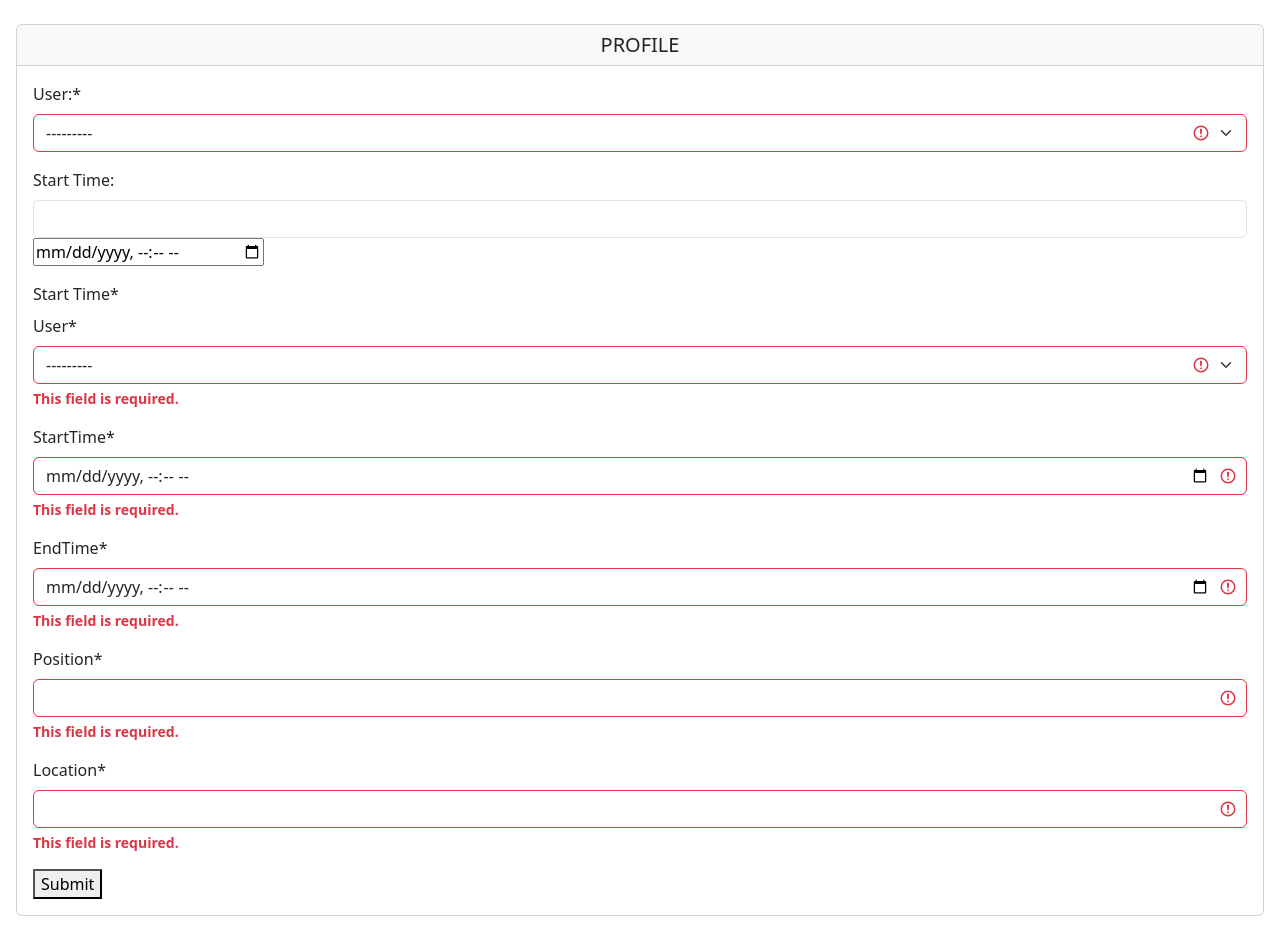
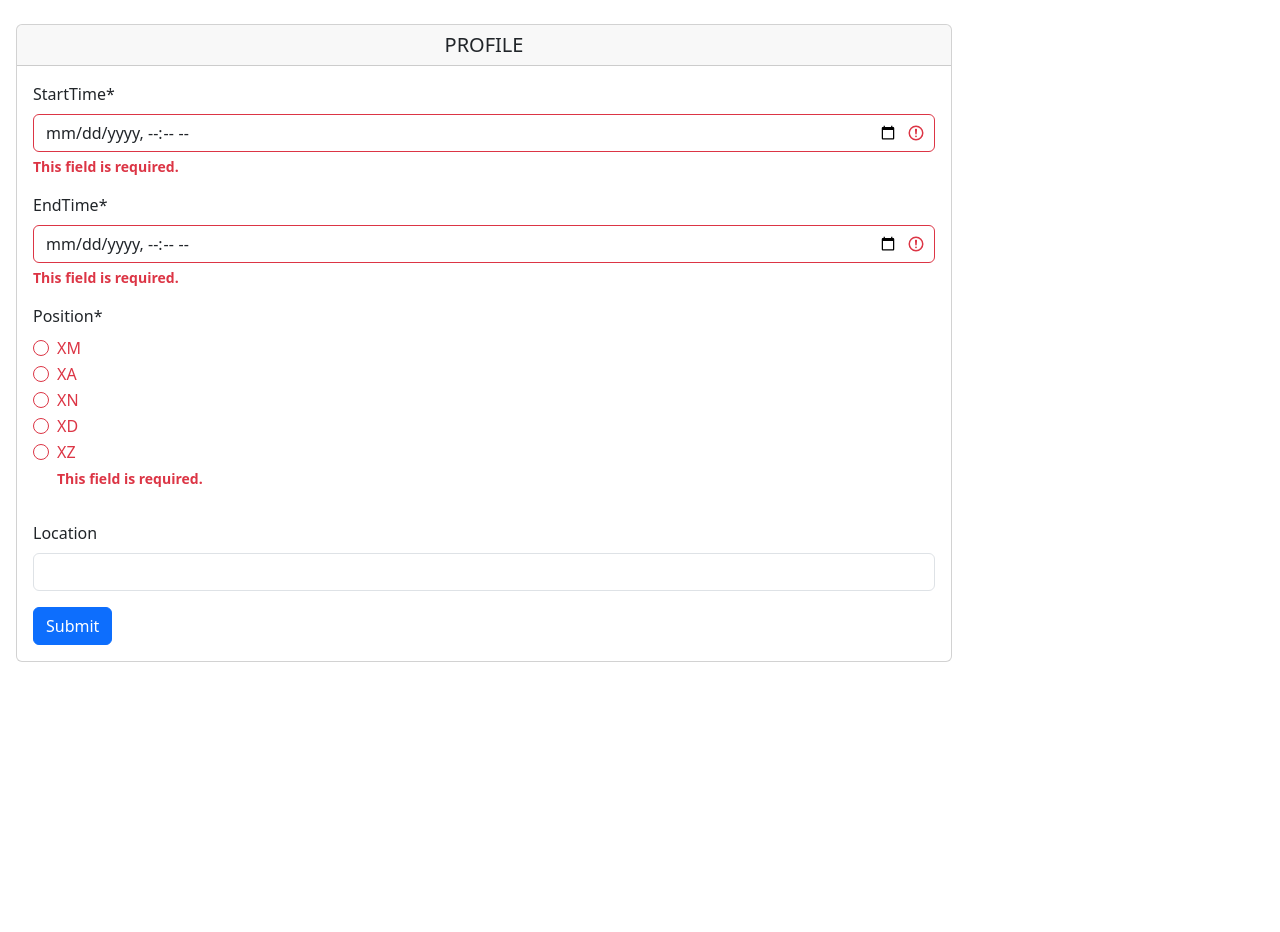
Before and after one commit to adriangabriel1000/oplauncher, a Django app: page /attendance/create/ in a window 1280 px wide. Shown: the part 72-1004 px from the top of the page. After the commit the page ends 734 px from the top, so only its background shows below. Run offline with Django 5.2, Linux system fonts and the light colour scheme; a user stored in the database is signed in; data comes from the database, SQL or seed files in the repository; both versions use the stored data as it was after the commit; some libraries are stand-ins or nearby versions.

Commit message:
createFormCrispy

```diff
--- a/oplauncher/attendance/forms.py
+++ b/oplauncher/attendance/forms.py
@@ -2,15 +2,25 @@ from .models import Attendance
 from django import forms
 
 
-class DateInput(forms.DateInput):
-    input_type = 'datetime-local'
+class AttendanceForm(forms.ModelForm):
+
+    pos = (
+        ("XM", "XM"),
+        ("XA", "XA"),
+        ("XN", "XN"),
+        ("XD", "XD"),
+        ("XZ", "XZ"),
+    )
+
+    position = forms.ChoiceField(choices=pos, widget=forms.RadioSelect())
+
+    class Meta:
+        model = Attendance
+        fields = ('startTime', 'endTime', 'position', 'location')
+        widgets={
+            'startTime': forms.DateInput(attrs={'type': 'datetime-local'}),
+            'endTime': forms.DateInput(attrs={'type': 'datetime-local'}),
 
 
-class AttendanceForm(forms.ModelForm):
-    class Meta:
-        model = Attendance
-        fields = ('user', 'startTime', 'endTime', 'position', 'location')
-        widgets={
-            'startTime': DateInput(),
-            'endTime': DateInput(),
+
         }
--- a/oplauncher/attendance/models.py
+++ b/oplauncher/attendance/models.py
@@ -7,7 +7,7 @@ class Attendance(models.Model):
     startTime = models.DateTimeField()
     endTime = models.DateTimeField()
     position = models.CharField(max_length=200)
-    location = models.CharField(max_length=200)
+    location = models.CharField(max_length=200, blank=True)
 
     def __str__(self):
         return self.position
--- a/oplauncher/attendance/templates/attendance/create.html
+++ b/oplauncher/attendance/templates/attendance/create.html
@@ -3,27 +3,14 @@
 
 {% block body %}
 <div class="d-flex align-items-center ms-3 me-3">
-    <div class="card w-100 mt-3 mb-3">
+    <div class="card w-75 mt-3 mb-3">
         <h5 class="card-header text-center">PROFILE</h5>
         <div class="card-body">
             <form method="POST" enctype="multipart/form-data">
                 {% csrf_token %}
-                <div class="mb-3">
-                    <label class="form-label requiredField">User:<span class="asteriskField">*</span></label>
-                    <select name="user" class="select form-select is-invalid" required aria-invalid="true" id="id_user">
-                        {% for val, user in form.fields.user.choices %}
-                            <option value="{{ val }}">{{user}}</option>
-                        {% endfor %}
-                    </select>
-                </div>
-                <div class="mb-3">
-                    <label class="form-label">Start Time: </label>
-                    <input type="text" class="form-control" name="startTime" required aria-invalid="true" id="id_startTime">
-                    <input type="datetime-local">
-                </div>
-                <label class="form-label requiredField" for="id_startTime">Start Time<span class="asteriskField">*</span> </label>
+
                 {{ form|crispy }}
-                <button type="submit">Submit</button>
+                <button type="submit" class="btn btn-primary">Submit</button>
             </form>
         </div>
     </div>
```
Also changed, not shown: oplauncher/attendance/migrations/0002_alter_attendance_location.py (added), oplauncher/db.sqlite3.
